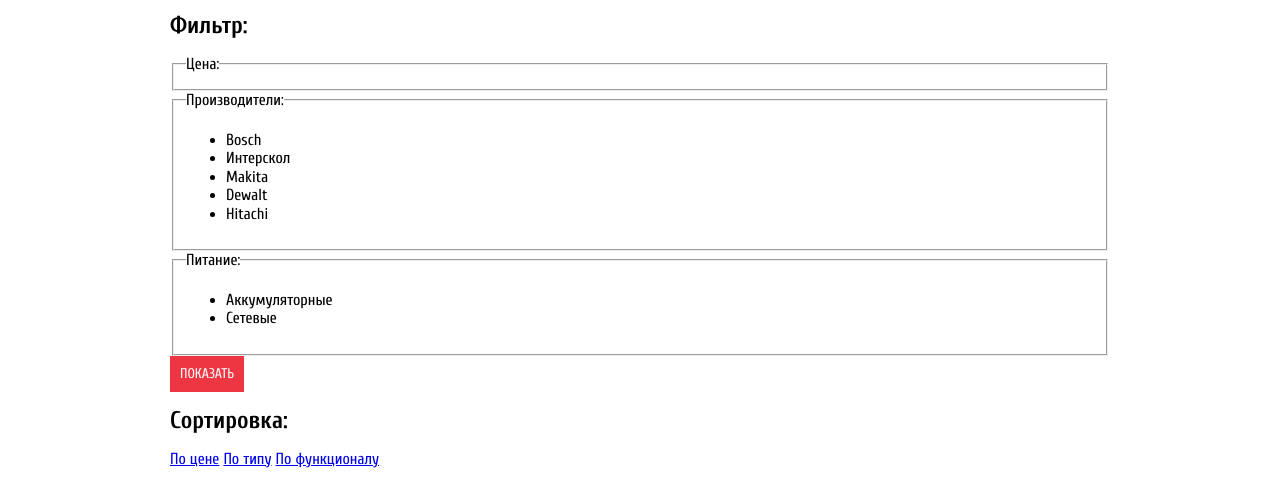
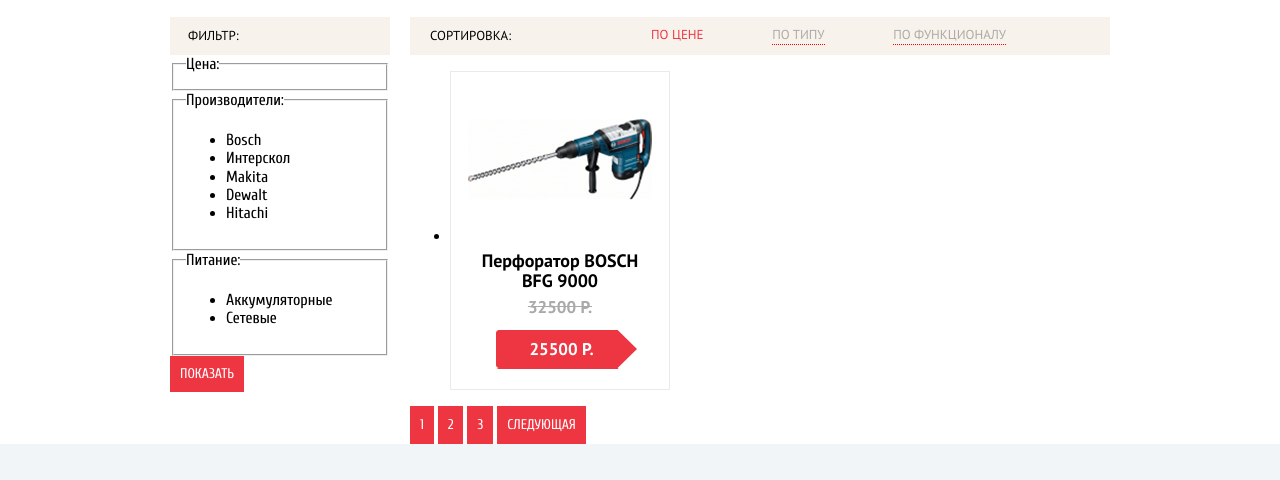
Before and after one commit to MatveyNekrasov/1427725-technomart-28, a website: page catalog.html in a window 1280 px wide. Shown: the part 472-952 px from the top of the page. Drawn offline with Linux system fonts and the light colour scheme.

Commit message:
feat: добавлена стилизация заголовка фитльтра и сортировки

```diff
--- a/catalog.html
+++ b/catalog.html
@@ -144,8 +144,12 @@
         <h1 class="title-bar__title">Перфораторы</h1>
       </div>
 
-      <section class="filter">
-        <h2 class="filter__title">Фильтр:</h2>
+      <div class="catalog__layout">
+
+        <p class="catalog__filter-title">Фильтр:</h2>
+
+          <section class="catalog__filter filter">
+            <h2 class="visually-hidden">Фильтр</h2>
 
             <form method="get" action="https://echo.htmlacademy.ru">
 
@@ -185,7 +189,8 @@
                   </li>
                   <li>
                     <label class="filter__label">
-                  <input class="filter__checkbox visually-hidden" name="manufacturer-makita" type="checkbox" checked>
+                      <input class="filter__checkbox visually-hidden" name="manufacturer-makita" type="checkbox"
+                        checked>
                       <span>Makita</span>
                     </label>
                   </li>
@@ -209,7 +214,8 @@
                 <ul class="filter__list">
                   <li>
                     <label class="filter__label">
-                  <input class="filter__radio visually-hidden" name="power-type" value="cordless" type="radio" checked>
+                      <input class="filter__radio visually-hidden" name="power-type" value="cordless" type="radio"
+                        checked>
                       <span>Аккумуляторные</span>
                     </label>
                   </li>
@@ -226,23 +232,34 @@
             </form>
           </section>
 
-      <section class="products">
+          <section class="catalog__sort sort">
+            <h2 class="sort__title">Сортировка:</h2>
 
-        <div class="products__sort-row sort-row">
-          <h2 class="sort-row__title">Сортировка:</h2>
-          <p class="sort-row__options">
-            <a class="sort-row__link sort-row__link--active" href="#">По цене</a>
-            <a class="sort-row__link" href="#">По типу</a>
-            <a class="sort-row__link" href="#">По функционалу</a>
-            <a class="sort-row__arrow sort-row__arrow--active" href="#">
+            <p class="sort__criterion">
+              <a class="sort__link sort__link--active">По цене</a>
+              <a class="sort__link" href="#">По типу</a>
+              <a class="sort__link" href="#">По функционалу</a>
+            </p>
+
+            <p class="sort__order">
+              <a class="sort__link sort__link--right-margin sort__link--active">
                 <span class="visually-hidden">По возрастанию</span>
+                <svg width="11" height="10">
+                  <use xlink:href="img/sprite.svg#icon-up-dir"></use>
+                </svg>
               </a>
-            <a class="sort-row__arrow" href="#">
+              <a class="sort__link sort__link--borderless" href="#">
                 <span class="visually-hidden">По убыванию</span>
+                <svg width="11" height="10">
+                  <use xlink:href="img/sprite.svg#icon-down-dir"></use>
+                </svg>
               </a>
             </p>
-        </div>
 
+          </section>
+
+          <section class="catalog__products">
+            <h2 class="visually-hidden">Список товаров</h2>
             <ul class="products__grid-x4">
               <li>
                 <article class="product">
@@ -382,15 +399,17 @@
           </article>
       </ul>
  -->
+          </section>
 
-
-        <p class="products__pagination">
+          <section class="catalog__pagination">
+            <h2 class="visually-hidden">Пагинация</h2>
             <a class="btn btn--active">1</a>
             <a class="btn" href="#">2</a>
             <a class="btn" href="#">3</a>
             <a class="btn" href="#">Следующая</a>
-        </p>
           </section>
+      </div>
+
     </div>
 
     <section class="catalog__about catalog-about">
--- a/sass/blocks/catalog.scss
+++ b/sass/blocks/catalog.scss
@@ -11,3 +11,46 @@
 
   background-color: var(--color-white-03);
 }
+
+.catalog__layout {
+  display: grid;
+  grid-template-columns: 220px 1fr;
+  grid-template-rows: min-content min-content 1fr;
+  grid-template-areas:
+    "filter-title sort"
+    "filter products"
+    "filter pagination";
+  column-gap: 20px;
+}
+
+.catalog__filter-title {
+  grid-area: filter-title;
+  display: flex;
+  align-items: center;
+  margin: 0;
+  padding: 10px 18px;
+
+  font-family: $ptsans;
+  font-weight: normal;
+  text-transform: uppercase;
+  font-size: 13px;
+  line-height: 18px;
+
+  background-color: var(--color-yellow-04);
+}
+
+.catalog__filter {
+  grid-area: filter;
+}
+
+.catalog__sort {
+  grid-area: sort;
+}
+
+.catalog__products {
+  grid-area: products;
+}
+
+.catalog__pagination {
+  grid-area: pagination;
+}
--- /dev/null
+++ b/sass/blocks/filter.scss
@@ -0,0 +1,3 @@
+.filter {
+
+}
--- /dev/null
+++ b/sass/blocks/pagination.scss
@@ -0,0 +1,3 @@
+.pagination {
+
+}
--- /dev/null
+++ b/sass/blocks/sort.scss
@@ -0,0 +1,60 @@
+.sort {
+  display: flex;
+  align-items: center;
+
+  font-family: $ptsans;
+  font-weight: normal;
+  text-transform: uppercase;
+  font-size: 13px;
+  line-height: 18px;
+
+  background-color: var(--color-yellow-04);
+}
+
+.sort__title {
+  grid-area: filter-title;
+  margin: 0;
+  margin-right: 120px;
+  padding: 10px 20px;
+
+  font: inherit;
+
+  background-color: var(--color-yellow-04);
+}
+
+.sort__criterion {
+  display: flex;
+  flex-wrap: wrap;
+  justify-content: space-between;
+  width: 355px;
+  margin: 0;
+  margin-right: 20px;
+}
+
+.sort__link {
+  color: var(--color-black-a-05);
+  text-decoration: none;
+  border-bottom: 1px dotted red;
+
+  &--active {
+    border: none;
+    color: var(--color-red-01);
+  }
+
+  &--borderless {
+    border: none;
+  }
+
+  &--right-margin {
+    margin-right: 21px;
+  }
+}
+
+.sort__order {
+  display: flex;
+  flex-wrap: wrap;
+  justify-content: space-between;
+  margin: 0;
+  margin-left: auto;
+  margin-right: 16px;
+}
--- a/sass/globals.scss
+++ b/sass/globals.scss
@@ -4,6 +4,7 @@
   --color-black-a-02: rgba(0, 0, 0, 0.15);
   --color-black-a-03: rgba(0, 0, 0, 0.25);
   --color-black-a-04: rgba(0, 0, 0, 0.5);
+  --color-black-a-05: rgba(0, 0, 0, 0.3);
 
   --color-white-01: #ffffff;
   --color-white-02: #f9f5f0;
@@ -43,6 +44,7 @@
   --color-yellow-01: #ffd180;
   --color-yellow-02: #ffc047;
   --color-yellow-03: #ffbf47;
+  --color-yellow-04: #f7f3ec;
 
   --color-purple-01: #dc91d8;
 }
--- a/sass/style.scss
+++ b/sass/style.scss
@@ -34,9 +34,18 @@
 @import "blocks/social-list.scss";
 @import "blocks/footer-contacts.scss";
 
+// Блоки catalog
 @import "blocks/breadcrumbs.scss";
+@import "blocks/filter.scss";
+@import "blocks/sort.scss";
+@import "blocks/pagination.scss";
+
+
+@import "blocks/catalog-about.scss";
 @import "blocks/catalog.scss";
-@import "blocks/catalog-about.scss";
+
+
+
 
 @import "blocks/modal-window.scss";
 @import "blocks/modal-overlay.scss";
```
Also changed, not shown: css/style.css, img/sprite.svg. Lines whose indentation alone changed are shown as unchanged.
